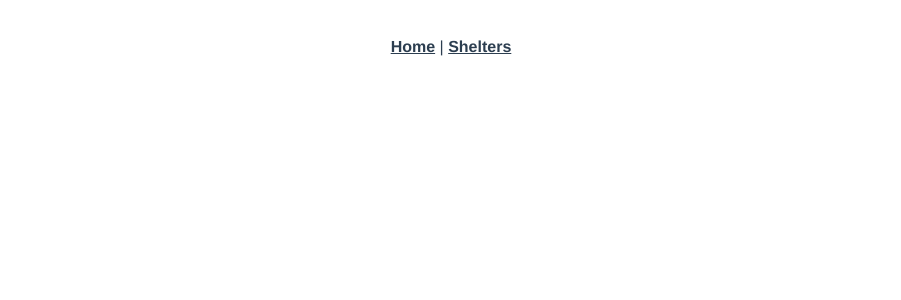
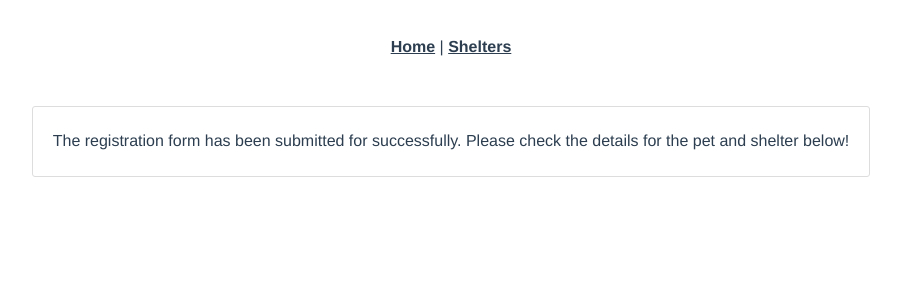
Before and after one commit to ozrn/shelter-finder, a Vue app in the folder week-8/frontend/: page /form-info in a window 1280 px wide. Before the commit this address had no page. Shown: the top 300 px of the page, without its empty margins (189-1090 px from the left). Built offline with nearby package versions, Linux system fonts and the light colour scheme.

Commit message:
Create new component to route form info, update model

```diff
--- /dev/null
+++ b/week-8/frontend/src/components/form-info.vue
@@ -0,0 +1,55 @@
+<template>
+  <div class="info">
+    <p>The registration form has been submitted for {{ survivor.name }} successfully. Please check the details for the pet and shelter below!</p>
+    <ul v-if="shelter.address">
+     <li><span><b>Pet Name:</b></span> {{ survivor.name }}</li>
+     <hr>
+     <li><span><b>Pet Sex:</b></span> {{ survivor.sex }}</li>
+     <hr>
+     <li><span><b>Pet Age:</b></span> {{ survivor.age }}</li>
+     <hr>
+     <li><span><b>Shelter Name:</b></span> {{ shelter.name }}</li>
+     <hr>
+     <li><span><b>Shelter Address:</b></span> {{ shelter.address.city }} {{ shelter.address.addressDetail }}</li>
+    </ul>
+  </div>
+</template>
+
+<script>
+
+import {mapState, mapActions} from 'vuex'
+
+export default {
+  name: 'FormInfo',
+
+  computed: {
+    ...mapState(['survivor', 'shelter'])
+
+},
+  methods: {
+    ...mapActions(['fetchSurvivor', 'fetchShelter'])
+}
+}
+</script>
+
+<style scoped>
+p {
+  margin: auto;
+  line-height: 1.8;
+}
+
+ul {
+  list-style-type: none;
+  padding: 0;
+}
+.info {
+  display: inline-block;
+  margin: auto;
+  text-align: left;
+  padding: 20px;
+  border: 1px solid #ddd;
+  border-radius: 3px;
+  margin: 20px;
+  min-width: 200px;
+}
+</style>
--- a/week-8/frontend/src/components/shelter-form.vue
+++ b/week-8/frontend/src/components/shelter-form.vue
@@ -3,8 +3,8 @@
     <form @submit.prevent = "handleSubmit">
       <label for="name">Name:</label>
       <input type="text" id="name" name="name" v-model="name" placeholder="name"><br><br>
-      <label for="gender">Gender:</label>
-      <select name="gender" v-model = "gender">
+      <label for="sex">Sex:</label>
+      <select name="sex" v-model = "sex">
         <option value="">Please select one…</option>
         <option value="female">Female</option>
         <option value="male">Male</option>
@@ -34,7 +34,7 @@ export default {
 
     return {
       name: '',
-      gender: '',
+      sex: '',
       age:'',
       breed:'',
       hasMicrochip: Boolean
@@ -52,7 +52,7 @@ export default {
 
       let survivor = {
         name: this.name,
-        gender: this.gender,
+        sex: this.sex,
         age: this.age,
         breed: this.breed,
         hasMicrochip: this.hasMicrochip
@@ -65,6 +65,8 @@ export default {
       }
 
       await this.stayShelter(shelterInfo)
+
+      await this.$router.push('/form-info')
     }
 
   }
--- a/week-8/frontend/src/router/index.js
+++ b/week-8/frontend/src/router/index.js
@@ -2,6 +2,7 @@ import { createRouter, createWebHistory } from 'vue-router'
 import HomeView from '../views/HomeView.vue'
 import ShelterView from '../views/ShelterView.vue'
 import ShelterDetail from '../components/shelter-detail.vue'
+import FormInfo from '../components/form-info'
 
 
 const routes = [
@@ -20,7 +21,13 @@ const routes = [
     name: 'shelter-detail',
     component: ShelterDetail,
     props: true
+  },
+  {
+    path: '/form-info',
+    name: 'form-info',
+    component: FormInfo
   }
+
 ]
 
 const router = createRouter({
```
Also changed, not shown: 1 other file (tests, documents, lock files or other folders).
